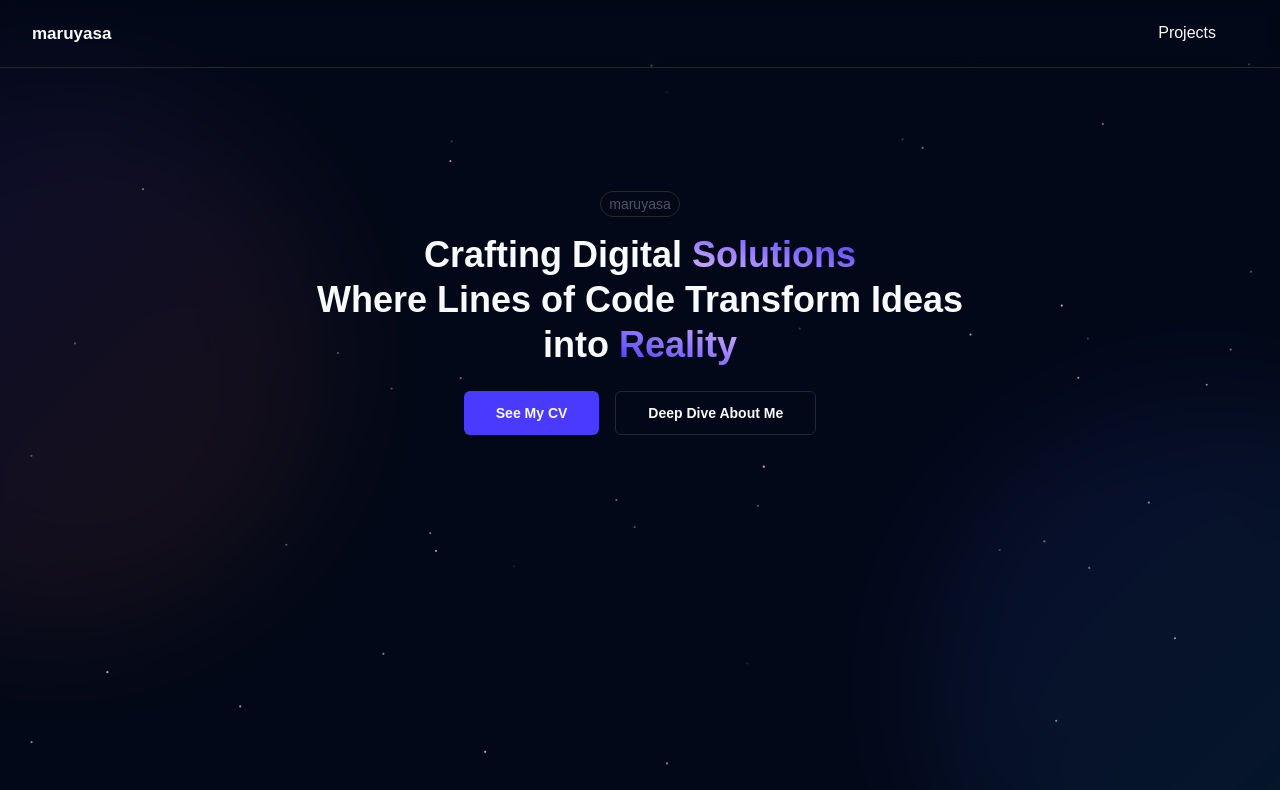
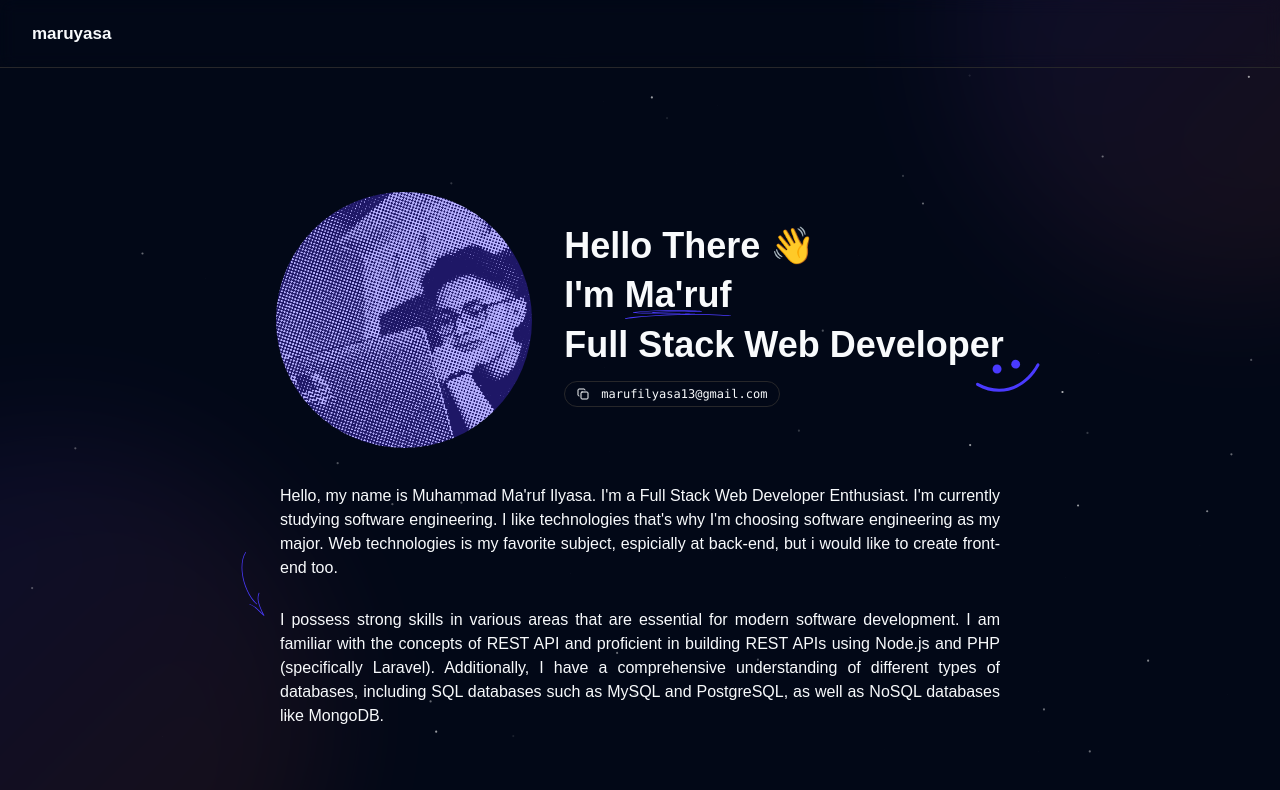
Before and after one commit to Maru-Yasa/portfolio, a Next.js app: page / in a window 1280 px wide. Shown: the top 790 px of the page. Built offline with nearby package versions, Linux system fonts and the light colour scheme.

Commit message:
fix: delete header

```diff
--- a/app/page.tsx
+++ b/app/page.tsx
@@ -13,41 +13,14 @@ export default function Home() {
     <div className="antialiased">
       <Navbar />
 
-      <main className="flex flex-col min-h-screen overflow-hidden">
-        <div className="px-7 md:px-16 lg:px-24 relative h-screen pt-24 flex flex-col items-center">
-          <Particles
-            className="absolute inset-0 -z-10 animate-fade-in"
-            quantity={100}
-          />
-          <div className="w-[550px] aspect-square block absolute blur-3xl opacity-10 bg-gradient-to-br animate-spin-slow from-primary to-orange-600 rounded-full -left-56 top-20 -z-[20]"></div>
-          <div className="w-[550px] aspect-square block absolute blur-3xl opacity-10 bg-gradient-to-br animate-spin-slow from-primary to-teal-500 rounded-full -right-[12rem] -z-[20] top-[25rem]"></div>
-          <div className="text-center pt-24 relative flex flex-col items-center">
-            <div className="flex flex-col items-center">
-              <div className="pb-4">
-                <span className="font-light text-gray-600 px-2 py-1 border rounded-full text-sm">maruyasa</span>
-              </div>
-              <h2 className="text-4xl text-center leading-tight font-semibold">
-                Crafting Digital <span className="bg-gradient-to-bl from-primary to-purple-300 bg-clip-text text-transparent font-black">Solutions</span>
-                <br /> Where Lines of Code Transform Ideas <br /> into <span className="font-black bg-gradient-to-tr bg-clip-text text-transparent from-primary to-purple-300">Reality</span>
-              </h2>
-            </div>
-            <div className="pt-6 flex flex-col md:flex-row gap-4">
-              <Button asChild size={'lg'}>
-                <Link target='_blank' href="https://drive.google.com/file/d/1XOw7WIFwuyI2vbPOvH0s_43TWL7G6xIf/view" className='font-semibold'>
-                  See My CV
-                </Link>
-              </Button>
-              <Button asChild variant={'outline'} size={'lg'}>
-                <Link href="#about" scroll className='font-semibold'>
-                  Deep Dive About Me
-                </Link>
-              </Button>
-            </div>
-          </div>
-        </div>
-
-        <div className="px-7 md:px-16 lg:px-24 relative flex flex-col items-center pb-7">
+      <main className="flex flex-col min-h-screen overflow-hidden relative">
+        <Particles
+          className="absolute inset-0 -z-10 animate-fade-in"
+          quantity={100}
+        />
+        <div className="px-7 md:px-16 lg:px-24 relative pt-24 flex flex-col items-center">
           <div className="w-[550px] aspect-square block absolute blur-3xl opacity-10 bg-gradient-to-br animate-spin-slow from-primary to-orange-600 rounded-full -left-56 -bottom-64 -z-[20]"></div>
+          <div className="w-[550px] aspect-square block absolute blur-3xl opacity-10 bg-gradient-to-br animate-spin-slow from-primary to-orange-600 rounded-full -right-56 -top-64 -z-[20]"></div>
           <div className="md:pt-24 flex flex-col md:flex-row items-center gap-8" id="about">
             <div className="relative">
               <img src="/assets/me.png" className="aspect-square rounded-full w-64" alt="" />
@@ -70,6 +43,9 @@ export default function Home() {
               <CopyEmail />
             </div>
           </div>
+          <div className="">
+
+          </div>
           <div className="pt-9 relative">
             <img src="/assets/arrow-2.svg" className="w-16 absolute -left-[3.7rem] bottom-[7rem]" alt="" />
             <p className="text-justify md:w-[45rem]">
@@ -83,7 +59,7 @@ export default function Home() {
         </div>
 
         <div className="px-7 md:px-16 lg:px-64 relative flex flex-col items-center py-16">
-          <div className="bg-gradient-to-tl overflow-hidden from-primary to-purple-700 w-full rounded-xl p-7 flex flex-col items-center gap-7 relative z-10">
+          <div className="bg-gradient-to-tl overflow-hidden from-primary to-purple-700 w-full rounded-xl p-7 flex flex-col items-center gap-7 relative z-10 md:w-[45rem]">
             <div className="rounded-full aspect-square w-[500px] -z-[15] bg-white shadow-2xl bg-opacity-25 -left-20 absolute"></div>
             <div className="rounded-full aspect-square w-[500px] -z-10 bg-white bg-opacity-25 shadow-2xl -top-[20rem] -right-[20rem] absolute"></div>
             <h2 className="text-center text-2xl font-bold">Explore My Work <br /> Let's Create Something Incredible Together</h2>
--- a/components/navbar.tsx
+++ b/components/navbar.tsx
@@ -10,9 +10,9 @@ function Navbar() {
         </a>
         <div className="flex justify-end container">
           <nav className='space-x-4'>
-            <Link href="/projects">
+            {/* <Link href="/projects">
               Projects
-            </Link>
+            </Link> */}
           </nav>
         </div>
       </div>
```
